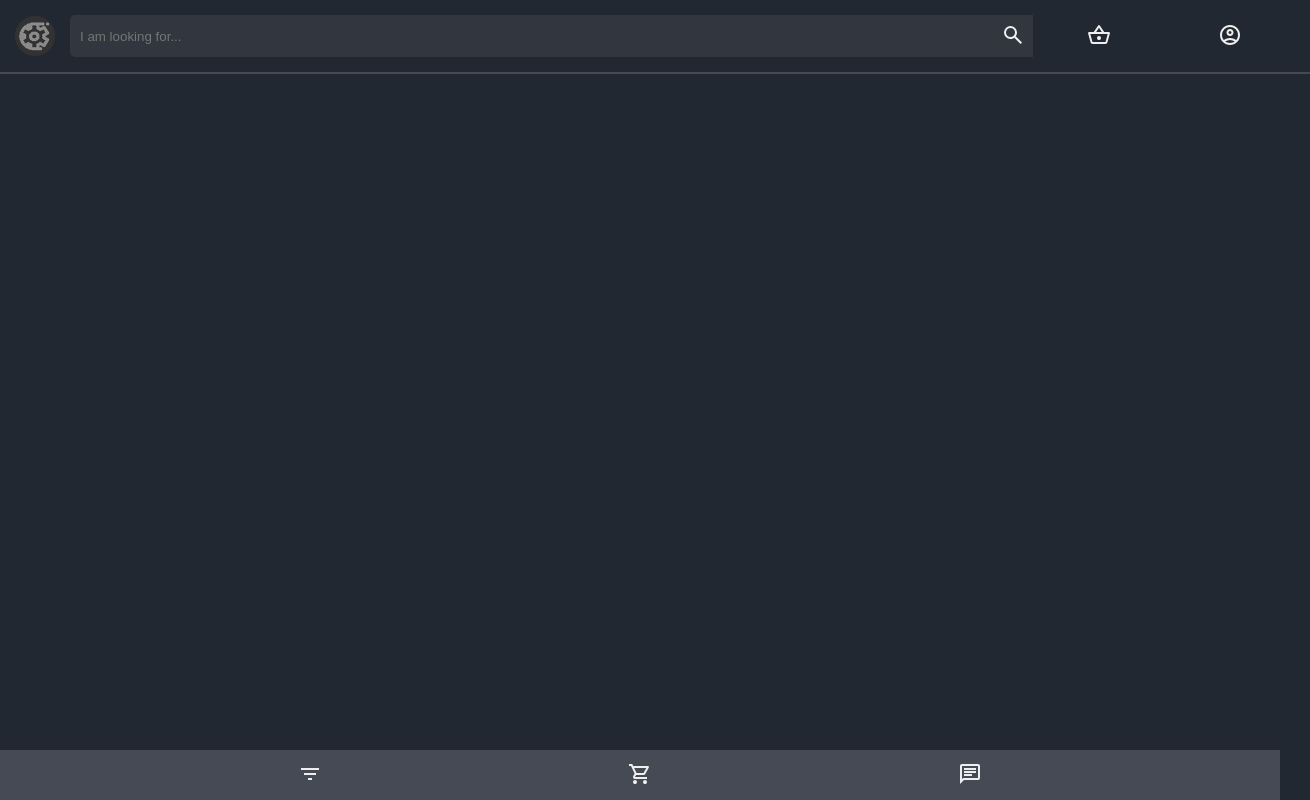
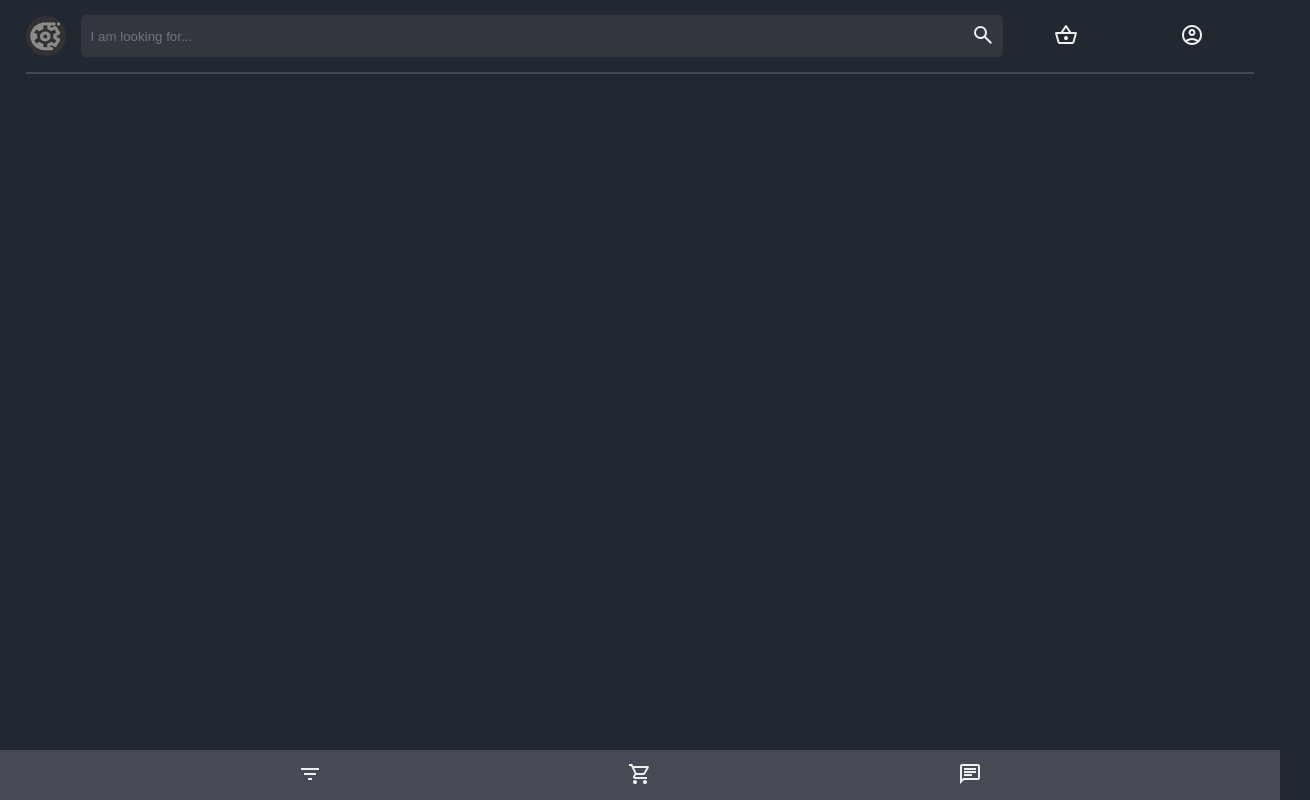
Before and after one commit to Wortront/New-Web, a plain HTML site: page index.html in a window 1280 px wide. Shown: the whole page, 1310 px wide, since content can reach past the window. Drawn offline with Linux system fonts and the light colour scheme.

Commit message:
commit No 4

```diff
--- a/style.css
+++ b/style.css
@@ -17,9 +17,11 @@ body{
     position: relative;
 }
 header{
-    width: 100%;
+    margin-left: 2%;
+    margin-right: 2%;
+    width: 96%;
     border-bottom: 2px solid var(--secondaryColor);
-    padding: 15px;
+    padding: 15px 0px;
     display:flex;
     justify-content: space-between;
     align-items: center;
@@ -73,11 +75,9 @@ svg{
     height: 40px;
     border-radius: 5px;
     padding-left: 10px;
+    padding-right: 50px;
     caret-color: var(--accentColor);
     color: var(--textColor);
-    border-top-right-radius: 0px;
-    border-bottom-right-radius: 0px;
-    padding-right: 50px;
 }
 #SearchBar:focus {
     outline:none;
@@ -87,6 +87,7 @@ svg{
     height: 42px;
     position: absolute;
     right: 0;
+    border-radius: 10px;
 }
 #SearchBtn:active{
     background-color: var(--secondaryColor);
```
